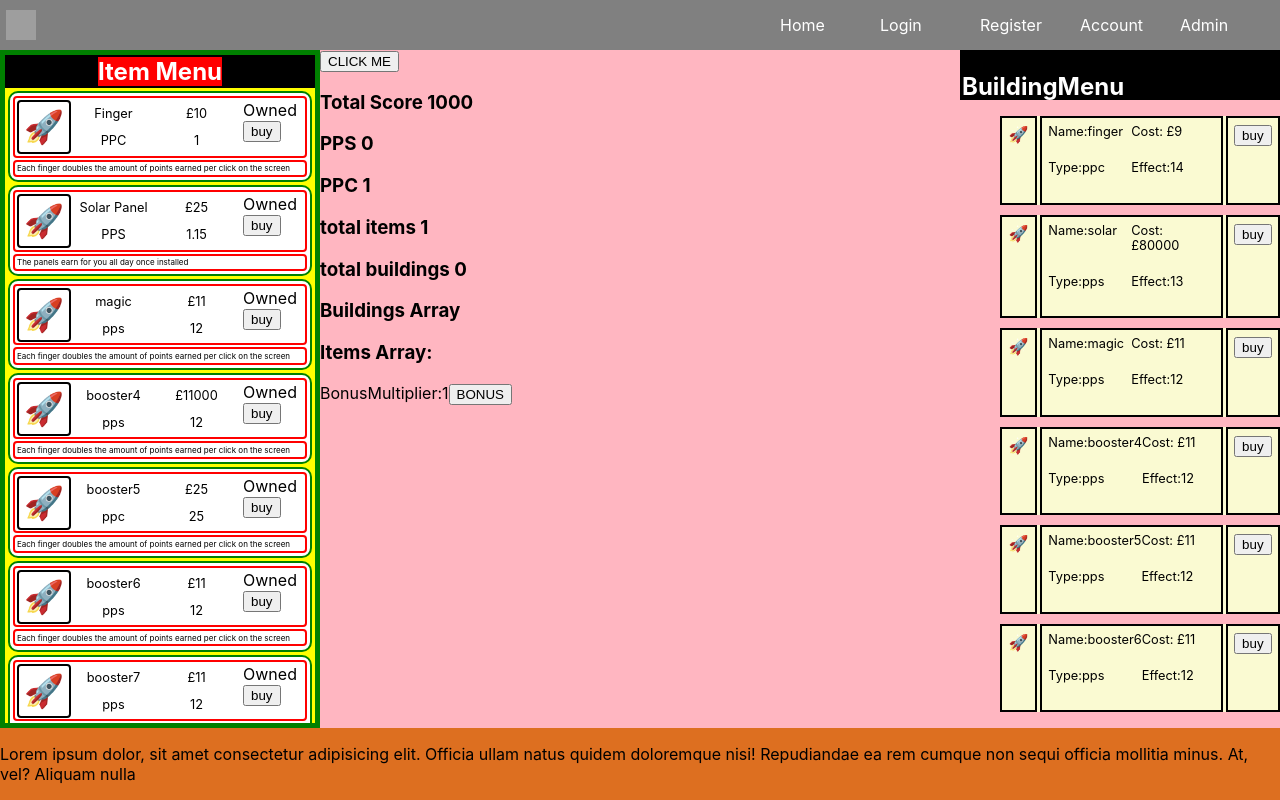
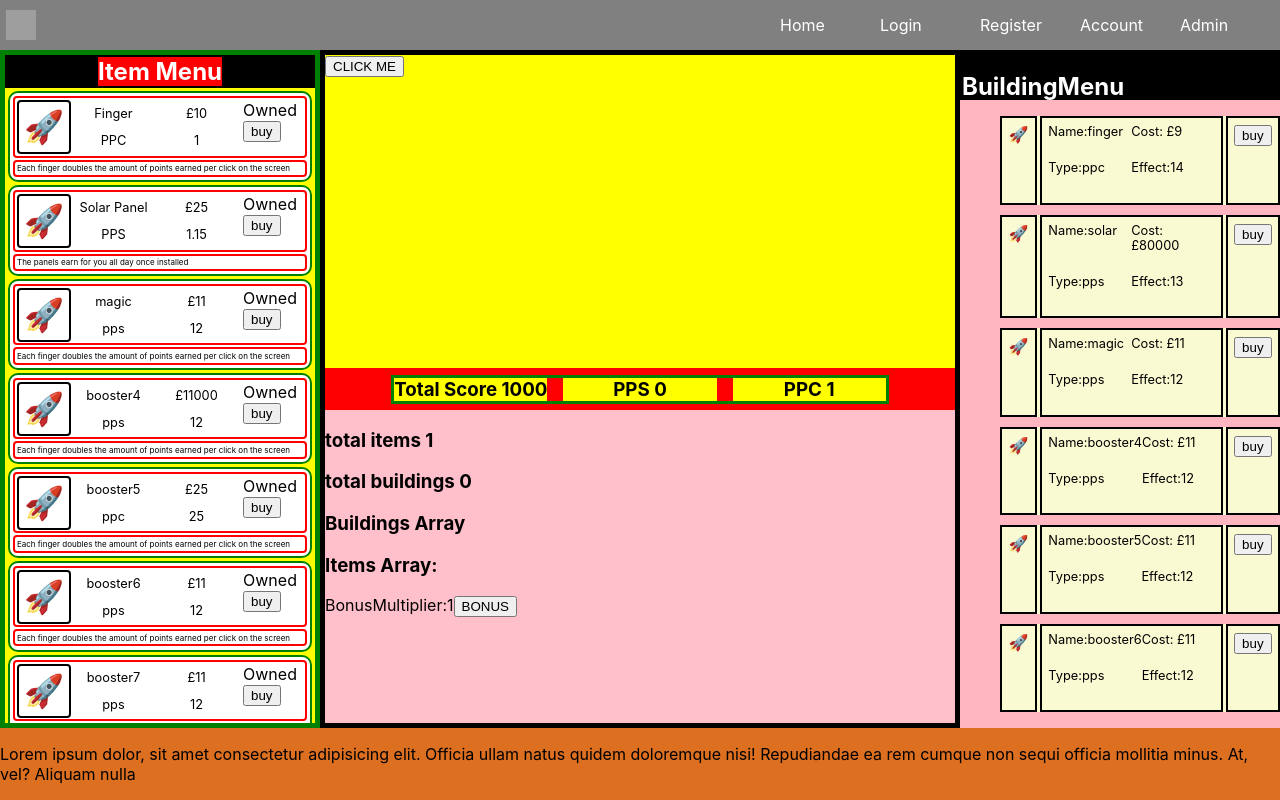
Before and after one commit to webdesignsbytom/bio-clicker-idle-game, a React (Create React App) app in the folder client/: page / in a window 1280 px wide. Built offline with nearby package versions, Linux system fonts and the light colour scheme; grey boxes are pictures that could not be loaded.

Commit message:
main box partial arrange

```diff
--- a/client/src/components/clicker/Clicker.jsx
+++ b/client/src/components/clicker/Clicker.jsx
@@ -18,9 +18,9 @@ function Clicker() {
 
   return (
     <>
-    <div className="clicker__container">
+    <section className="clicker__container">
         <button onClick={clickButton}>CLICK ME</button>
-    </div>
+    </section>
     </>
   )
 }
--- a/client/src/components/stats/PlayerData.jsx
+++ b/client/src/components/stats/PlayerData.jsx
@@ -7,7 +7,7 @@ import { Link } from 'react-router-dom';
 function PlayerData() {
     const { playerCharacter, setPlayerCharacter } = useContext(GameContext);
   return (
-    <div>
+    <section className='playerData__container'>
         <div className='objects__container'>
             <h3>total items {playerCharacter.totalItemsOwned}</h3>
             <h3>total buildings {playerCharacter.totalBuildingsOwned} </h3>
@@ -27,7 +27,7 @@ function PlayerData() {
             <BonusMultiplier />
 
           </div>
-    </div>
+    </section>
   )
 }
 
--- /dev/null
+++ b/client/src/components/stats/ScoresDisplay.jsx
@@ -0,0 +1,24 @@
+import React, { useContext } from 'react';
+import { GameContext } from '../../context/GameContext';
+import './scoresDisplay.css';
+
+function ScoresDisplay() {
+  const { playerCharacter, setPlayerCharacter } = useContext(GameContext);
+  return (
+    <section className='scoresDisplay__container'>
+      <div className='scores__container'>
+        <div className='score__container'>
+          <h3> Total Score {playerCharacter.totalScore}</h3>
+        </div>
+        <div className='score__container'>
+          <h3> PPS {playerCharacter.pps}</h3>
+        </div>
+        <div className='score__container'>
+          <h3> PPC {playerCharacter.ppc}</h3>
+        </div>
+      </div>
+    </section>
+  );
+}
+
+export default ScoresDisplay;
--- a/client/src/components/stats/StatsDisplay.jsx
+++ /dev/null
@@ -1,18 +0,0 @@
-import React, { useContext } from 'react';
-import './statsDisplay.css';
-import { GameContext } from '../../context/GameContext';
-
-function StatsDisplay() {
-  const { playerCharacter, setPlayerCharacter } = useContext(GameContext);
-  return (
-    <div className='statsDisplay__container'>
-      <div className='scores__container'>
-        <h3> Total Score {playerCharacter.totalScore}</h3>
-        <h3> PPS {playerCharacter.pps}</h3>
-        <h3> PPC {playerCharacter.ppc}</h3>
-      </div>
-    </div>
-  );
-}
-
-export default StatsDisplay;
--- /dev/null
+++ b/client/src/components/stats/scoresDisplay.css
@@ -0,0 +1,30 @@
+.scoresDisplay__container {
+  display: grid;
+  place-content: center;
+  background-color: white;
+  padding: 0.4rem;
+}
+
+.scores__container {
+  display: grid;
+  grid-template-columns: 1fr 1fr 1fr;
+  justify-content: space-between;
+  gap: 1rem;
+  place-content: center;
+  border: 3px solid green;
+}
+
+.scores__container > * {
+  background-color: yellow;
+}
+
+.score__container {
+  display: grid;
+  place-content: center;
+  height: auto;
+}
+
+.score__container h3 {
+    padding: 0;
+    margin: 0;
+}
--- a/client/src/components/stats/statsDisplay.css
+++ /dev/null
@@ -1,3 +0,0 @@
-.statsDisplay__container {
-
-}
--- a/client/src/pages/home/Main.jsx
+++ b/client/src/pages/home/Main.jsx
@@ -1,13 +1,13 @@
 import React from 'react';
 import Clicker from '../../components/clicker/Clicker';
 import PlayerData from '../../components/stats/PlayerData';
-import StatsDisplay from '../../components/stats/StatsDisplay';
+import ScoresDisplay from '../../components/stats/ScoresDisplay';
 
 function Main() {
   return (
     <main className='main__game'>
       <Clicker />
-      <StatsDisplay />
+      <ScoresDisplay />
       <PlayerData />
     </main>
   );
--- a/client/src/pages/home/home.css
+++ b/client/src/pages/home/home.css
@@ -11,3 +11,22 @@
     grid-template-columns: 1fr 2fr 1fr;
     overflow: hidden;
 }
+
+.main__game {
+    display: grid;
+    grid-template-rows: 1fr auto 1fr;
+    overflow: hidden;
+    border: 5px solid black;
+}
+
+.clicker__container {
+    background-color: yellow;
+}
+
+.scoresDisplay__container {
+    background-color: red;
+}
+
+.playerData__container {
+    background-color: pink;
+}
```
